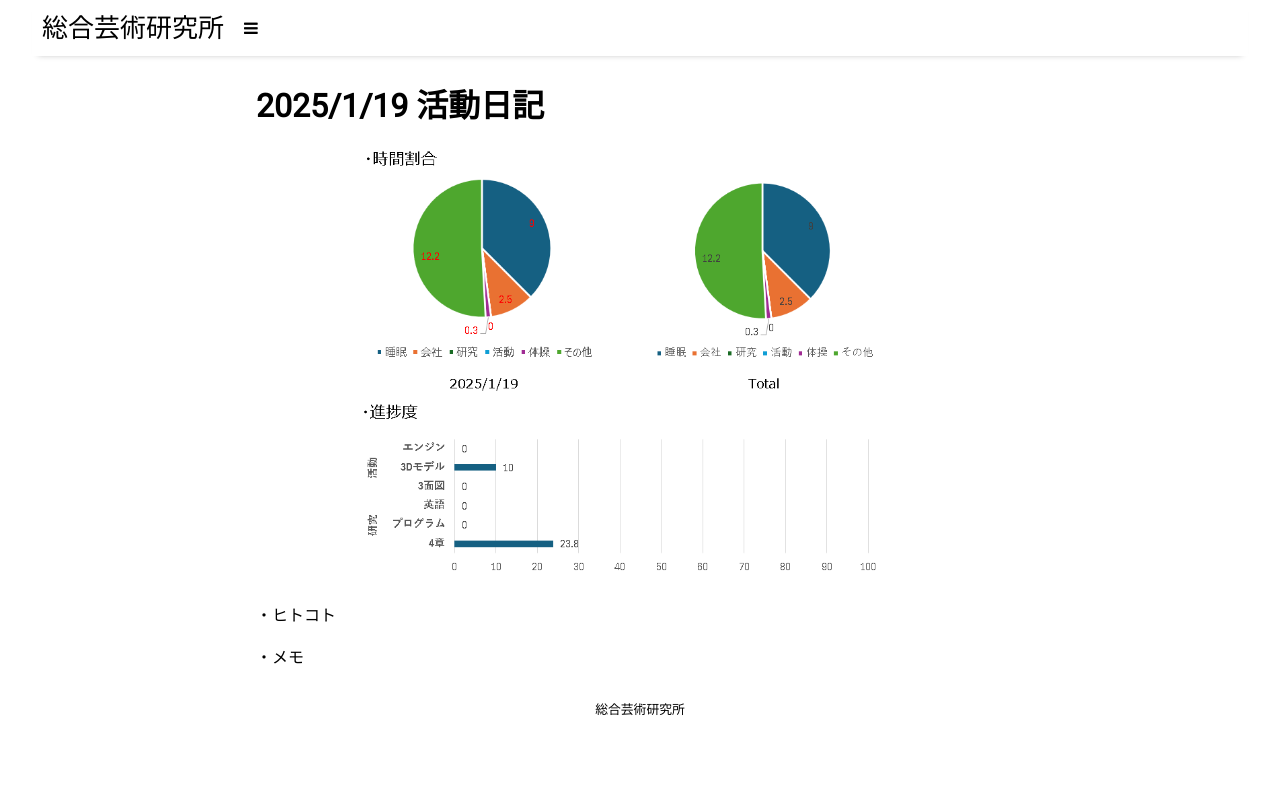
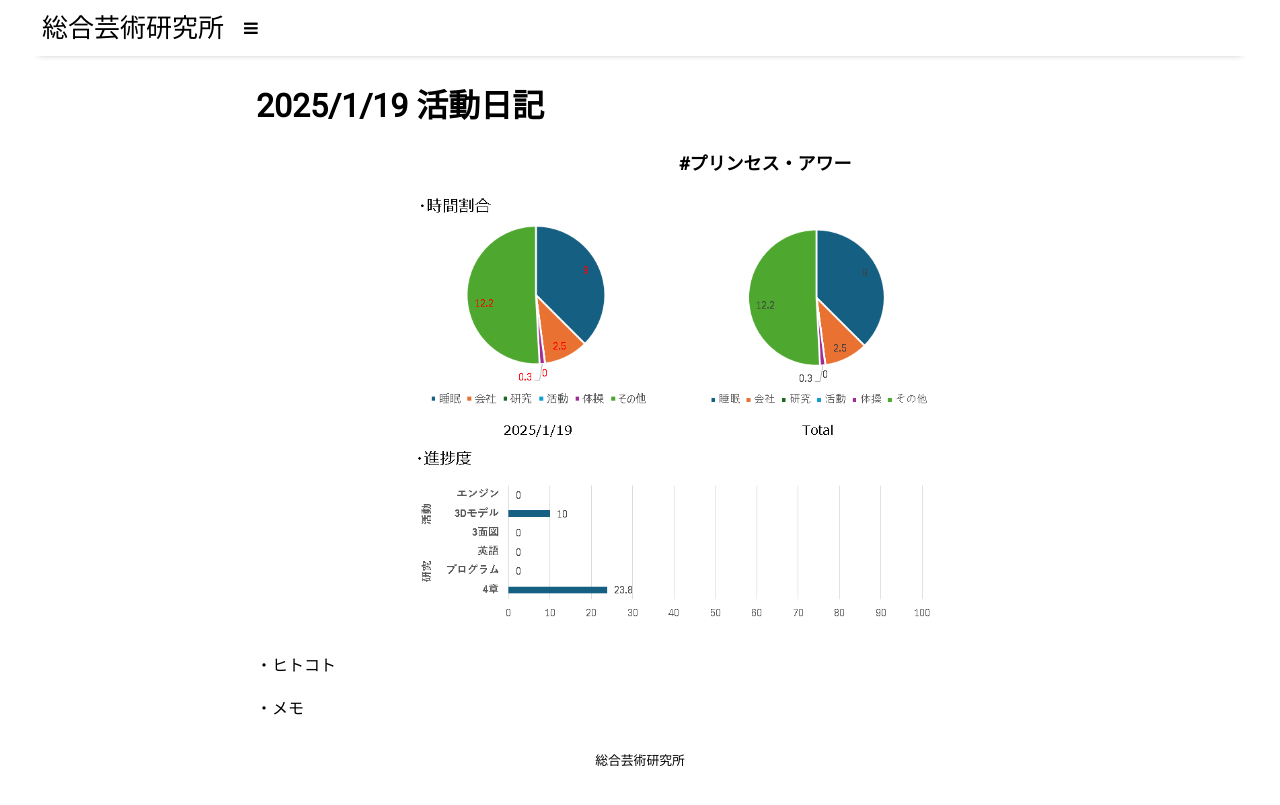
Before and after one commit to gj1002509/zakisikoku, a Jekyll site: the page built from _posts/2025-1-19-daily.md, in a window 1280 px wide. Shown: the top 805 px of the page. Built offline with Jekyll 4.4.1, drawn with Linux system fonts in a browser that asks for light colours; nearby versions of some CDN libraries.

Commit message:
Update 2025-1-19-daily.md

```diff
--- a/_posts/2025-1-19-daily.md
+++ b/_posts/2025-1-19-daily.md
@@ -5,11 +5,40 @@ author: ""
 categories:
 permalink: /2025-1-19-daily
 ---
+ <html lang="ja">
+<head>
+    <meta charset="UTF-8">
+    <meta name="viewport" content="width=device-width, initial-scale=1.0">
+    <title>写真の上にタイトルをつける</title>
+    <style>
+        .image-container {
+            display: flex;
+            flex-direction: column; /* 縦に並べる */
+            align-items: center; /* 中央揃え */
+            margin-bottom: 20px;
+        }
+        .image-container img {
+            width: 100%; /* 必要に応じて幅を調整 */
+           margin-right: 30px; /* 少し右に移動 */
+        }
+        .image-title {
+            font-size: 18px;
+            font-weight: bold;
+            text-align: center;
+            margin-bottom: 5px; /* タイトルと画像の間に余白を追加 */
+            margin-left: 250px;
+        }
+    </style>
+</head>
+<body>
 
- <p align="center">
-  <!-- 幅を指定して画像を拡大表示 -->
-  <img src="{{ site.github.url }}/assets/img/2025-1-19.png" alt="画像1" width="1200" />
-</p>
+    <div class="image-container">
+        <p class="image-title"><b>#プリンセス・アワー</b></p>
+        <img src="{{ site.github.url }}/assets/img/2025-1-19.png" alt="画像1">
+    </div>
+
+</body>
+</html>
 
 ・ヒトコト
 
```
